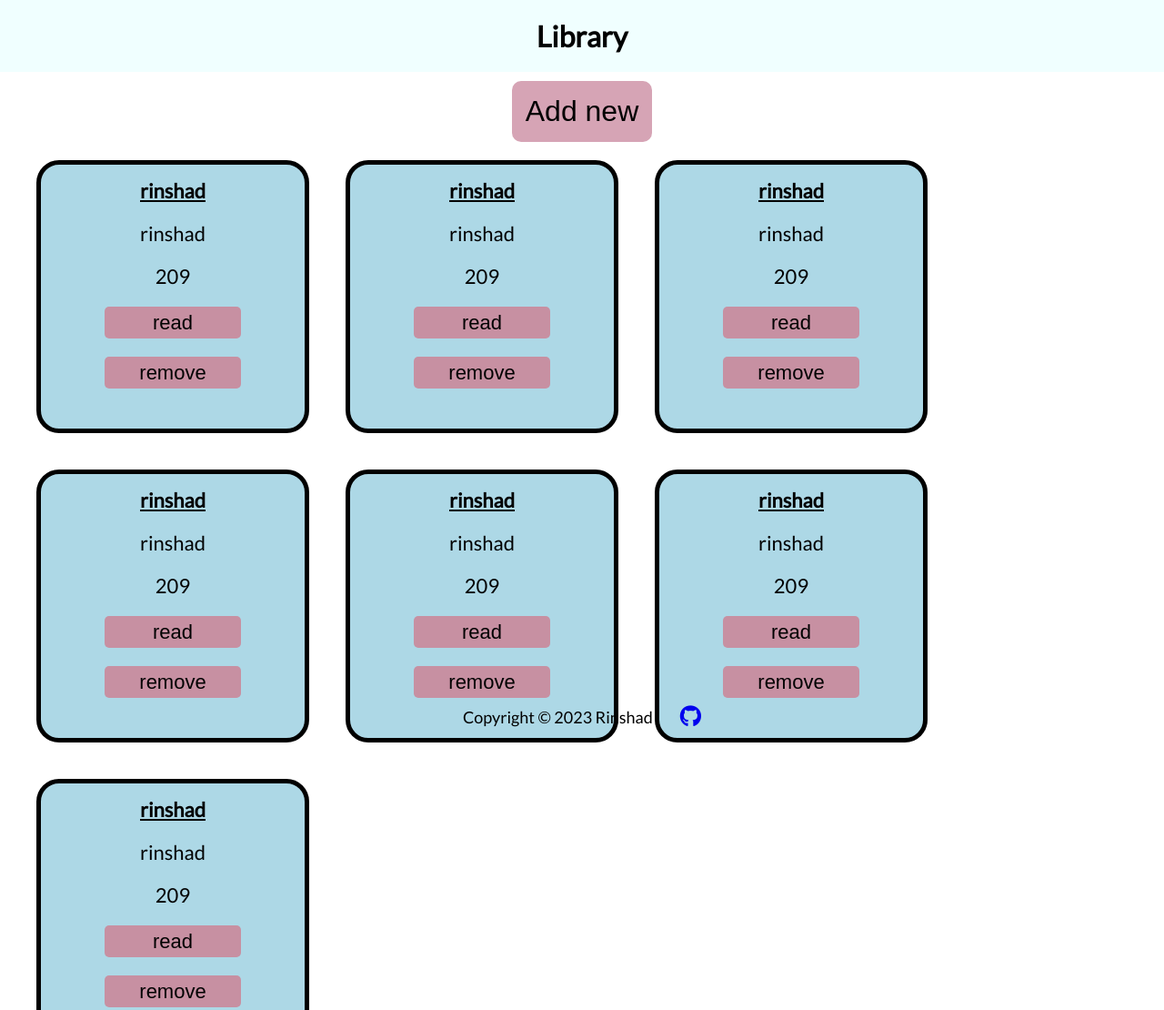
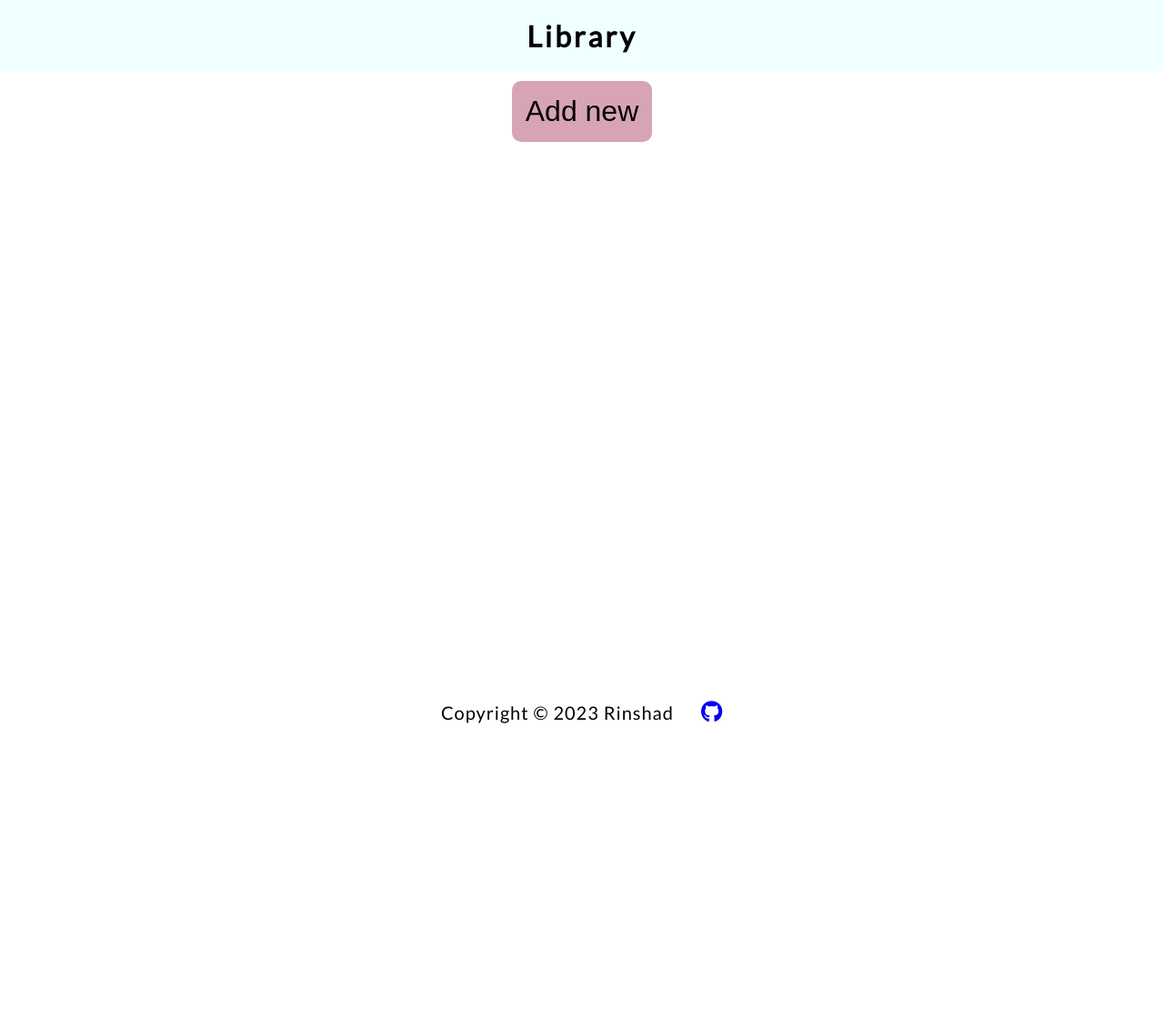
Before and after one commit to Rinshad-parancheri/my_books_library, a plain HTML site: page index.html in a window 1280 px wide. Shown: the top 1110 px of the page at 91% size. After the commit the page ends 800 px from the top, so only its background shows below. Drawn offline with Linux system fonts and the light colour scheme.

Commit message:
refactor html and css file

```diff
--- a/index.html
+++ b/index.html
@@ -15,58 +15,9 @@
     </header>
     <main class="container">
         <div class="btn-container">
-            <div class="button"><span>Add new</span></div>
+            <div class="button" id="newBookBtn"><span>Add new</span></div>
         </div>
         <section id="bookContainer">
-            <div class="book">
-                <p class="title">rinshad</p>
-                <p class="author">rinshad</p>
-                <p class="number">209</p>
-                <button id="read">read</button>
-                <button id="remove">remove</button>
-            </div>
-            <div class="book">
-                <p class="title">rinshad</p>
-                <p class="author">rinshad</p>
-                <p class="number">209</p>
-                <button id="read">read</button>
-                <button id="remove">remove</button>
-            </div>
-            <div class="book">
-                <p class="title">rinshad</p>
-                <p class="author">rinshad</p>
-                <p class="number">209</p>
-                <button id="read">read</button>
-                <button id="remove">remove</button>
-            </div>
-            <div class="book">
-                <p class="title">rinshad</p>
-                <p class="author">rinshad</p>
-                <p class="number">209</p>
-                <button id="read">read</button>
-                <button id="remove">remove</button>
-            </div>
-            <div class="book">
-                <p class="title">rinshad</p>
-                <p class="author">rinshad</p>
-                <p class="number">209</p>
-                <button id="read">read</button>
-                <button id="remove">remove</button>
-            </div>
-            <div class="book">
-                <p class="title">rinshad</p>
-                <p class="author">rinshad</p>
-                <p class="number">209</p>
-                <button id="read">read</button>
-                <button id="remove">remove</button>
-            </div>
-            <div class="book">
-                <p class="title">rinshad</p>
-                <p class="author">rinshad</p>
-                <p class="number">209</p>
-                <button id="read">read</button>
-                <button id="remove">remove</button>
-            </div>
         </section>
 
     </main>
@@ -79,12 +30,12 @@
             Rinshad
         </p>
         <a href="https://github.com/Rinshad-parancheri" target="_blank">
-            <i class="fa-brands fa-github" aria-hidden="true"></i></a>
-
+            <i class="fa-brands fa-github"></i></a>
     </footer>
     <div id="overlay">
     </div>
-    <form id="bookForm">
+    <div class="formContainer">
+        <form id="form">
             <h3>New Book</h3>
             <input type="text" id="author" name="author" placeholder="Author" required><br>
             <input type="text" id="title" name="title" required placeholder="Book Name"><br>
@@ -93,9 +44,10 @@
                 <label for="read">Have read it ?</label>
                 <input type="checkbox" id="read" name="read"><br><br>
             </div>
+            <input id="submitBtn" type="submit" value="Add Book">
+        </form>
+    </div>
 
-        <input type="submit" value="Add Book">
-    </form>
     <script src="main.js"></script>
 </body>
 
--- a/style.css
+++ b/style.css
@@ -7,18 +7,34 @@
     margin: 0;
     padding: 0;
 }
+:root{
+    --primary-color: #3498db;
+    --secondary-color: #c790a2 ;
+    --text-color: #333;
+    --header-background:azure;
+    --main-font: 'Lato';
+    --book-background:lightblue;
+    --custom-btn-background:#d6a4b5;
+    --custom-btn-shadow:-6px -6px 10px rgba(185, 171, 171, 0.8),
+    6px 6px 10px rgba(0, 0, 0, 0.2);
+    --custom-btn-active:inset -4px -4px 8px rgba(199, 165, 165, 0.5);
+}
+
 
 body {
-    font-family: 'Lato', sans-serif;
+    font-family: var(--main-font), sans-serif;
     word-wrap: break-word;
+    min-height: 100vh;
+    position: relative;
+    padding-bottom: 41px;
 }
 
 .header {
     text-align: center;
     max-height: 200px;
-    background-color: azure;
+    background-color: var(--header-background);
     padding: 20px;
-    letter-spacing: 0.5;
+    letter-spacing: 3px;
 }
 
 .container {
@@ -44,13 +60,13 @@ body {
     flex-direction: column;
     align-items: center;
     gap: 20px;
-    border: 5px solid black;
+    border: 5px solid var(--text-color);
     border-radius: 25px;
     height: 300px;
     width: 300px;
     padding: 15px;
     margin: 20px;
-    background-color: lightblue;
+    background-color: var(--book-background);
 }
 
 .book {
@@ -65,7 +81,7 @@ body {
 .book button {
     border: none;
     color: black;
-    background-color: #c790a2;
+    background-color:  var(--secondary-color);
     cursor: pointer;
     outline: none;
     width: 150px;
@@ -82,11 +98,19 @@ body {
 .book button:active {
     transform: scale(0.98);
 }
+.book button.notRead{
+      background-color: red;
+      color: white;
+}
 
+.book button.read{
+    background-color: green;
+    color: white;
+}
 .button {
     width: max-content;
     height: max-content;
-    background: #d6a4b5;
+    background: var(--custom-btn-background);
     position: relative;
     text-align: center;
     border-radius: 10px;
@@ -104,25 +128,27 @@ body {
 }
 
 .button:hover {
-    opacity: 0.3;
-    box-shadow: -6px -6px 10px rgba(185, 171, 171, 0.8),
-        6px 6px 10px rgba(0, 0, 0, 0.2);
+    opacity: 0.6;
+    box-shadow: var(--custom-btn-shadow)
 }
 
 .button:active {
     opacity: 1;
-    box-shadow: inset -4px -4px 8px rgba(199, 165, 165, 0.5),
+    box-shadow: var(--custom-btn-active);
 }
 
 .footer {
     position: absolute;
     bottom: 0;
+    left: 0;
     display: flex;
     align-items: center;
     justify-content: center;
     gap: 30px;
+    padding: 0 0 5px;
     width: 100%;
-    font-size: 18px;
+    font-size: 20px;
+    letter-spacing: 1px;
 }
 
 .fa-github {
@@ -133,7 +159,7 @@ body {
 }
 
 .fa-github:hover {
-    transform: rotate(360deg) scale(1.2) translateZ(0);
+    transform: rotate(360deg) scale(1.1);
 }
 
 #overlay {
@@ -141,17 +167,13 @@ body {
     width: 100%;
     height: 100%;
     display: none;
-    visibility: hidden;
     top: 0;
     left: 0;
-    right: 0;
-    bottom: 0;
     background-color: rgba(0, 0, 0, 0.5);
-    z-index: 2;
     cursor: pointer;
 }
 
-form {
+.formContainer {
     position: absolute;
     top: 50%;
     left: 50%;
@@ -160,20 +182,19 @@ form {
     transform: translate(-50%, -50%);
     -ms-transform: translate(-50%, -50%);
     width: 300px;
-    background-color: darkcyan;
+    background-color: var(--primary-color);
     padding: 20px;
     z-index: 3;
     padding: 20px;
     border-radius: 10px;
     text-align: center;
-    transform: translate(-50%, -50%);
-    opacity: 0;
-    transition: 0.2s ease-in;
+    transform: translate(-50%, -50%)scale(0);
+    transition:transform 0.3s ease-in-out;
 }
 
-form.active {
-    transform: translate(-50%, -50%);
-    opacity: 1;
+.formContainer.active {
+    transform: translate(-50%, -50%)scale(1);
+
 }
 
 input {
@@ -204,7 +225,6 @@ input[type='submit'] {
 }
 
 input#read {
-
     width: 20px;
     height: 24px;
 }
```
Lines whose indentation alone changed are shown as unchanged.
